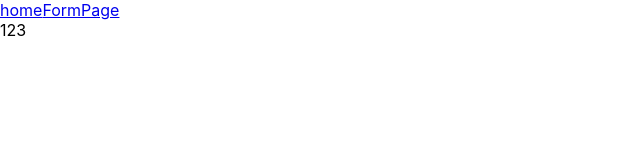
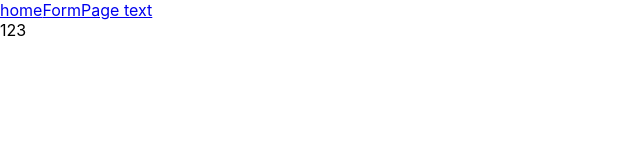
Before and after one commit to forwardZhang/zbb-admin-template, a Vue app: page / in a window 1280 px wide. Shown: the top 160 px of the page, without its empty margins (0-640 px from the left). Built offline with nearby package versions, Linux system fonts and the light colour scheme.

Commit message:
edit text

```diff
--- a/src/App.vue
+++ b/src/App.vue
@@ -1,6 +1,6 @@
 <template>
   <RouterLink to="/">home</RouterLink>
-  <RouterLink to="/components/form">FormPage</RouterLink>
+  <RouterLink to="/components/form">FormPage text</RouterLink>
   <RouterView />
 </template>
 
```
